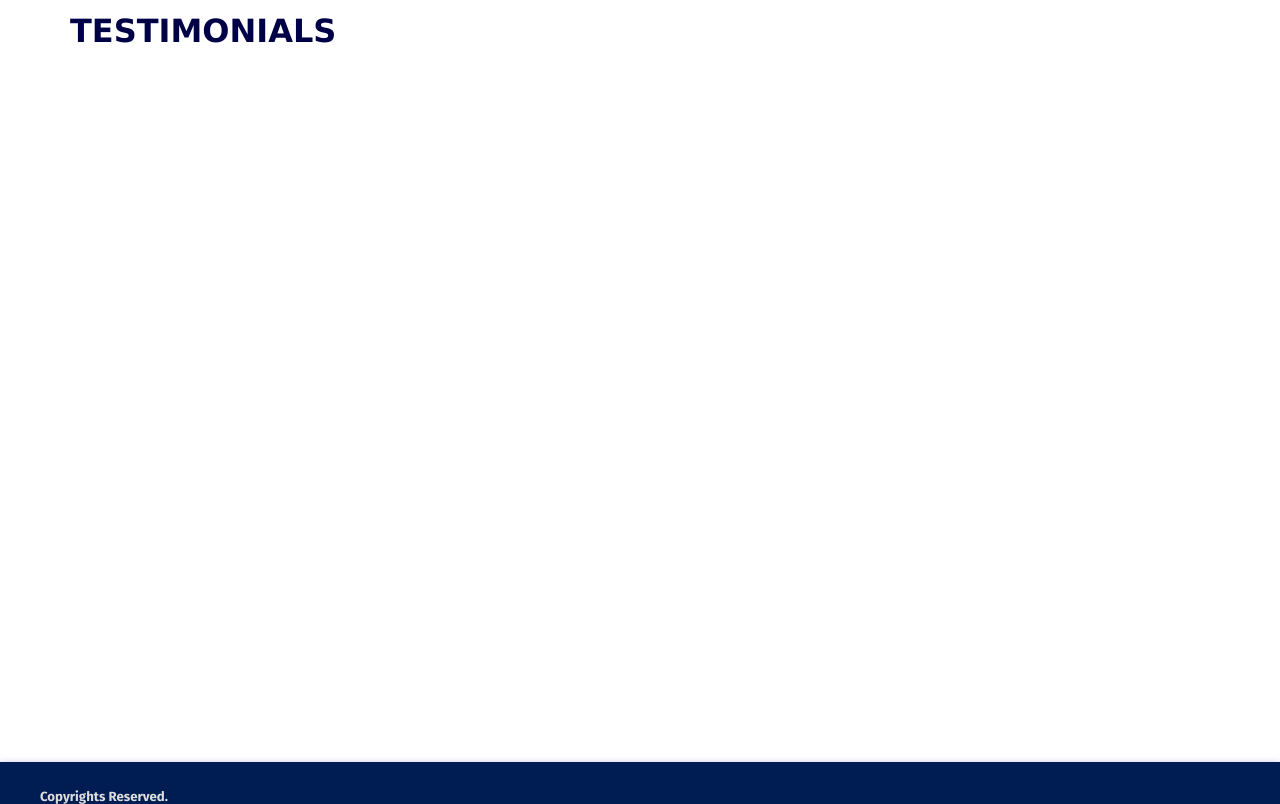
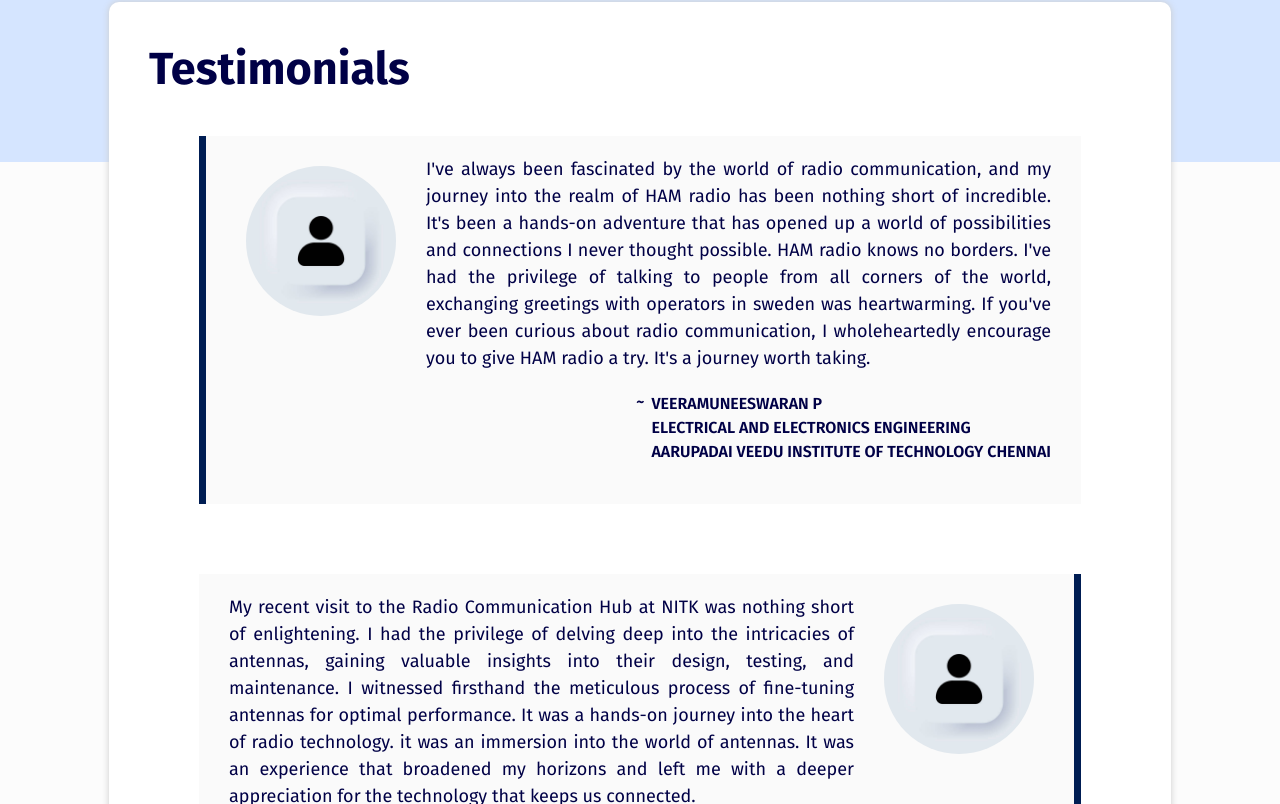
Before and after one commit to csd-robocon-nitk/embrace-website, a React (Vite) app: page / in a window 1280 px wide. Shown: the part 2136-2940 px from the top of the page. Built offline with nearby package versions, Linux system fonts and the light colour scheme.

Commit message:
Added testimonials section in homepage

```diff
--- a/src/pages/home/home.jsx
+++ b/src/pages/home/home.jsx
@@ -3,6 +3,7 @@ import s from './home.module.css'
 import { useState } from 'react'
 import { useEffect } from 'react'
 import Initiatives from './initiatives/initiatives'
+import Testimonials from './testimonials/testimonials'
 
 export default function Home() {
 
@@ -192,12 +193,8 @@ export default function Home() {
 			</div> */}
 
 			<Initiatives />
+			<Testimonials />
 
-			<div className={s.testimonials}>
-				<div className={s.content}>
-					<h1>TESTIMONIALS</h1>
-				</div>
-			</div>
 		</main>
 	)
 }
--- a/src/pages/home/home.module.css
+++ b/src/pages/home/home.module.css
@@ -126,37 +126,6 @@
 
 
 
-
-
-
-
-
-
-.home .testimonials{
-    font-family: 'Lucida Sans', 'Lucida Sans Regular', 'Lucida Grande', 'Lucida Sans Unicode', Geneva, Verdana, sans-serif;
-    height: 100vh;
-    display: flex;
-    /* justify-content: center; */
-    align-items: left;
-    /* flex-direction: column; */
-    text-align: left;
-    color: rgb(0, 0, 70);
-}
-
-.home .testimonials .content {
-    /* background-color: rgba(255, 255, 255, 0.4); */
-    width: 55%;
-    padding-left: 70px;
-    border-radius: 15px;
-    display: flex;
-    align-items: left;
-    text-align: left;
-    padding-top: 50px
-}
-
-
-
-
 /* COVER  */
 
 
--- /dev/null
+++ b/src/pages/home/testimonials/testimonials.jsx
@@ -0,0 +1,71 @@
+import s from './testimonials.module.css'
+
+export default function Testimonials() {
+	return (
+		<section className={s.testimonials}>
+			<div className={s.content}>
+				<h1>Testimonials</h1>
+
+				<div className={s.section}>
+					<img src="/testimonials/empty photo.jpg" alt="" />
+					<div>
+						<p>
+							I've always been fascinated by the world of radio
+							communication, and my journey into the realm of HAM
+							radio has been nothing short of incredible. It's
+							been a hands-on adventure that has opened up a world
+							of possibilities and connections I never thought
+							possible. HAM radio knows no borders. I've had the
+							privilege of talking to people from all corners of
+							the world, exchanging greetings with operators in
+							sweden was heartwarming. If you've ever been curious
+							about radio communication, I wholeheartedly
+							encourage you to give HAM radio a try. It's a
+							journey worth taking.
+						</p>
+						<h2>
+							~
+							<p>
+								Veeramuneeswaran p
+								<br />
+								Electrical and Electronics engineering
+								<br />
+								Aarupadai Veedu Institute of Technology Chennai
+							</p>
+						</h2>
+					</div>
+				</div>
+
+				<div className={s.section}>
+					<img src="/testimonials/empty photo.jpg" alt="" />
+					<div>
+						<p>
+							My recent visit to the Radio Communication Hub at
+							NITK was nothing short of enlightening. I had the
+							privilege of delving deep into the intricacies of
+							antennas, gaining valuable insights into their
+							design, testing, and maintenance. I witnessed
+							firsthand the meticulous process of fine-tuning
+							antennas for optimal performance. It was a hands-on
+							journey into the heart of radio technology. it was
+							an immersion into the world of antennas. It was an
+							experience that broadened my horizons and left me
+							with a deeper appreciation for the technology that
+							keeps us connected.
+						</p>
+						<h2>
+							~
+							<p>
+								Pavithra A, Computer Science and Engineering
+                                <br />
+								AVIT Aarupadai Veedu Institute of Technology
+                                <br />
+								Chennai
+							</p>
+						</h2>
+					</div>
+				</div>
+			</div>
+		</section>
+	)
+}
--- /dev/null
+++ b/src/pages/home/testimonials/testimonials.module.css
@@ -0,0 +1,129 @@
+.testimonials {
+    padding: 40px 50px;
+    background: linear-gradient(#d5e5ff 200px, #fcfcfc 200px);
+}
+
+.testimonials .content {
+    width: 90%;
+    height: 100%;
+    max-width: 1100px;
+    padding: 40px;
+    margin: 0px auto;
+    background-color: #ffffff;
+    color: var(--dark-text);
+    box-shadow: 0px 0px 7px #cccccc;
+    border-radius: 10px;
+}
+
+.testimonials h1 {
+    font-size: 45px;
+    margin-bottom: 40px;
+}
+
+
+
+.testimonials .section {
+    display: flex;
+    align-items: start;
+    gap: 30px;
+    margin: 0px 50px 70px 50px;
+    background-color: #fafafa;
+}
+
+.testimonials .section:nth-of-type(odd) {
+    border-left: 7px solid var(--bg-dark-blue);
+    padding: 20px 30px 20px 40px;
+
+}
+
+.testimonials .section:nth-of-type(even) {
+    border-right: 7px solid var(--bg-dark-blue);
+    padding: 20px 40px 20px 30px;
+    flex-direction: row-reverse;
+}
+
+.testimonials .section img {
+    width: 150px;
+    border-radius: 50%;
+    margin-top: 10px;
+}
+
+.testimonials .section p {
+    font-size: 18px;
+    line-height: 150%;
+    text-align: justify;
+}
+
+.testimonials .section h2 {
+    margin: 20px 0px;
+    display: flex;
+    align-items: start;
+    gap: 7px;
+    font-weight: 600;
+    text-transform: uppercase;
+    font-size: 16px;
+}
+
+.testimonials .section h2 p {
+    font-size: inherit;
+    text-align: left;
+}
+
+.testimonials .section:nth-of-type(odd) h2 {
+    justify-content: right;
+}
+
+.testimonials .section:nth-of-type(even) h2 {
+    justify-content: left;
+}
+
+
+
+@media (max-width: 1100px) {
+    .testimonials .content {
+        width: 100%;
+    }
+
+    .testimonials .section:nth-of-type(odd), .testimonials .section:nth-of-type(even) {
+        flex-direction: column;
+        align-items: center;
+    }
+}
+
+@media (max-width: 850px) {
+    .testimonials {
+        padding: 40px 40px;
+    }
+
+    .testimonials .section {
+        margin: 0px 0px 70px 0px;
+    }
+}
+
+@media (max-width: 700px) {
+    .testimonials .section p {
+        font-size: 16px;
+    }
+
+    .testimonials .section h2 {
+        font-size: 14px;
+    }
+
+    .testimonials .section img {
+        width: 120px;
+    }
+}
+
+@media (max-width: 500px) {
+    .testimonials {
+        padding: 40px 20px;
+    }
+
+    .testimonials .content {
+        padding: 30px;
+    }
+
+    .testimonials .section:nth-of-type(odd), .testimonials .section:nth-of-type(even) {
+        padding: 20px;
+    }
+}
```
Also changed, not shown: public/testimonials/empty photo.jpg (added).
